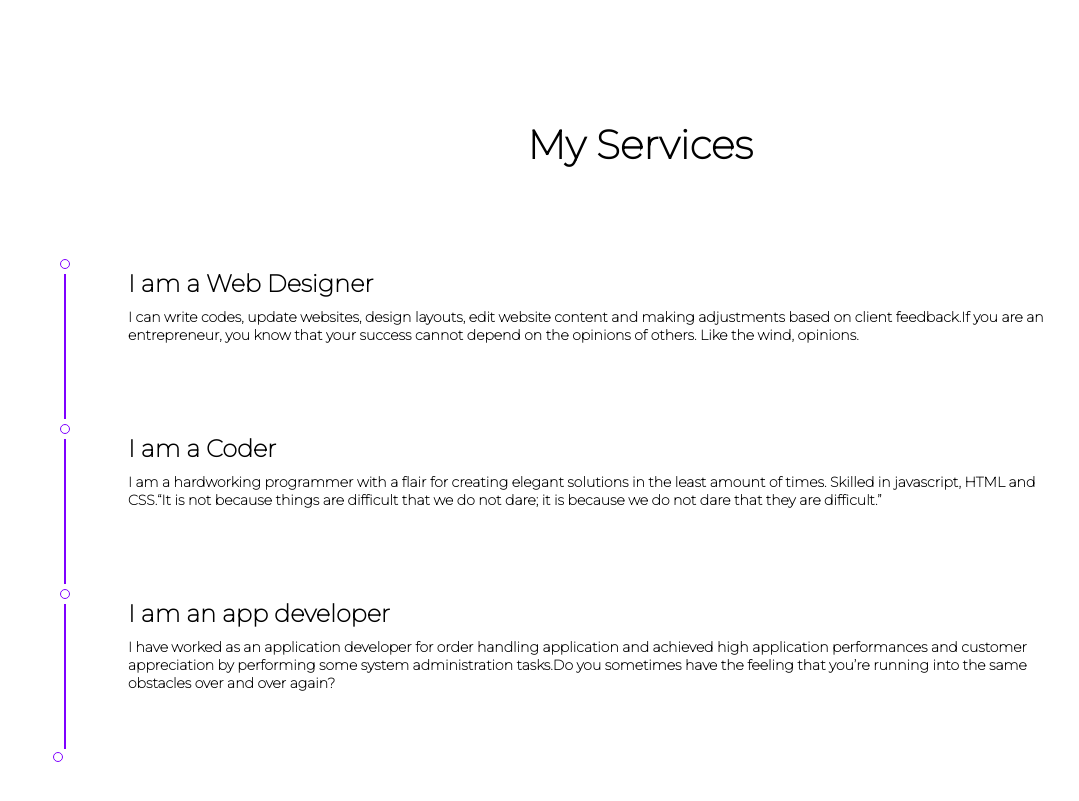
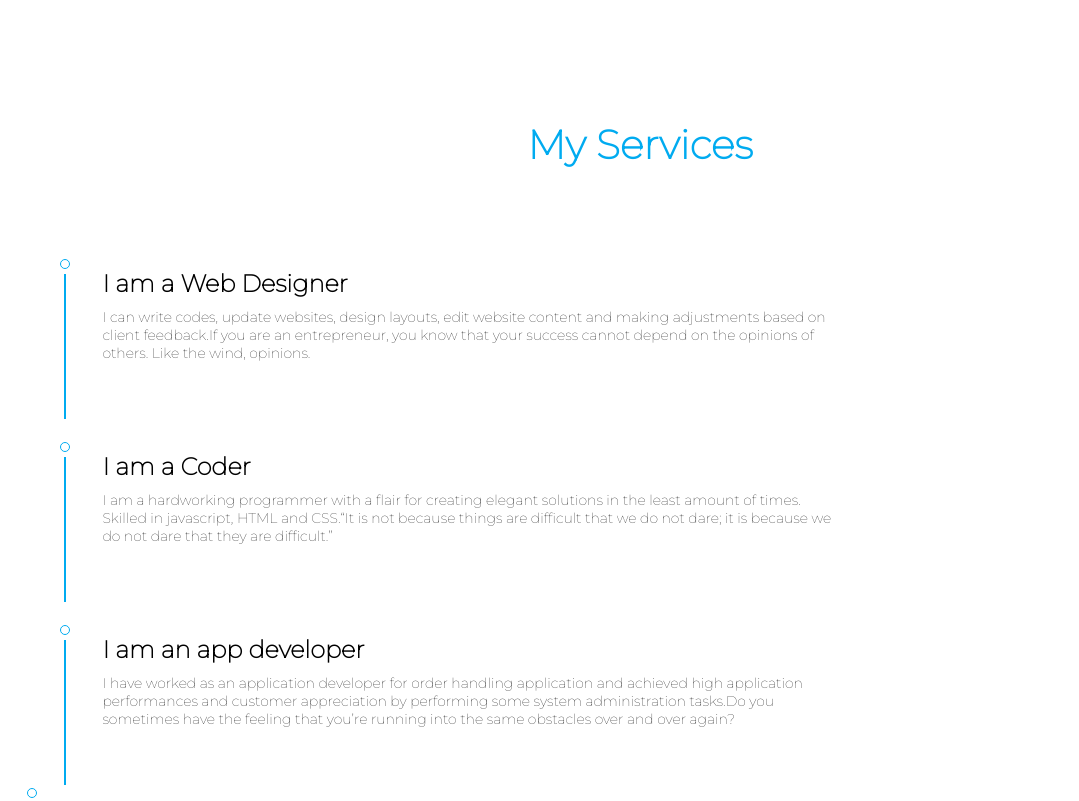
Before and after one commit to DablissOshomo/Porfolio-website, a plain HTML site: page index.html in a window 1280 px wide. Shown: the part 680-1481 px from the top of the page, without its empty margins (0-1079 px from the left). Drawn offline with nearby package versions, Linux system fonts and the light colour scheme; files whose address does not match are found by name.

Commit message:
Update index.css

```diff
--- a/css/index.css
+++ b/css/index.css
@@ -211,8 +211,8 @@ h1 {
 p {
     display: block;
     width: 90%;
-    font-size: 1em;
-    font-weight: bolder;
+    font-size: 1.1em;
+    font-weight: 500;
     color: black;
 }
 .btns {
@@ -242,7 +242,7 @@ button {
      justify-content: center;
      height: 43px;
      background: #00abf0;
-     border: 1px solid;
+
      border-radius: 50px;
      display: inline-flex;
      font-size: 15px;
@@ -306,15 +306,16 @@ button a {
     background-color: white;
     text-align: center;
     height: 100%;
+    width: auto
 }
 #Services h1 {
     font-size: 2.5em;
     font-weight: 900;
-    color: #ffcb734;
+    color: #00abf0;
    padding-bottom: 50px;
 }
 .container {
-    width: 100%;
+    width: 80%;
     height: 100vh;
     overflow: hidden;
 }
@@ -338,7 +339,7 @@ button a {
     height: 10px;
     border-radius: 50%;
     background-color: transparent;
-    border: 1px solid #7f00ff;
+    border: 1px solid #00abf0;
     position: absolute;
     left: 60px;
 }
@@ -347,7 +348,7 @@ button a {
     height: 10px;
     border-radius: 50%;
     background-color: transparent;
-    border: 1px solid #7f00ff;
+    border: 1px solid #00abf0;
     position: relative;
     left: -75px;
     top: 60px;
@@ -355,18 +356,18 @@ button a {
 .line-1 {
     width: 2px;
     height: 145px;
-    background-color: #7f00ff;
+    background-color: #00abf0;
     position: absolute;
     left: 64px;
     margin-top: 15px;
 }
 #about {
     height: 100vh;
-    padding: 0 10%;
+    padding: 0 -108px;
     display: flex;
 }
 #about h1 {
-    color: #7f00ff;
+    color: #00abf0;
     padding-bottom: 50px;
     padding-top: 120px;
     font-weight: 900;
```
